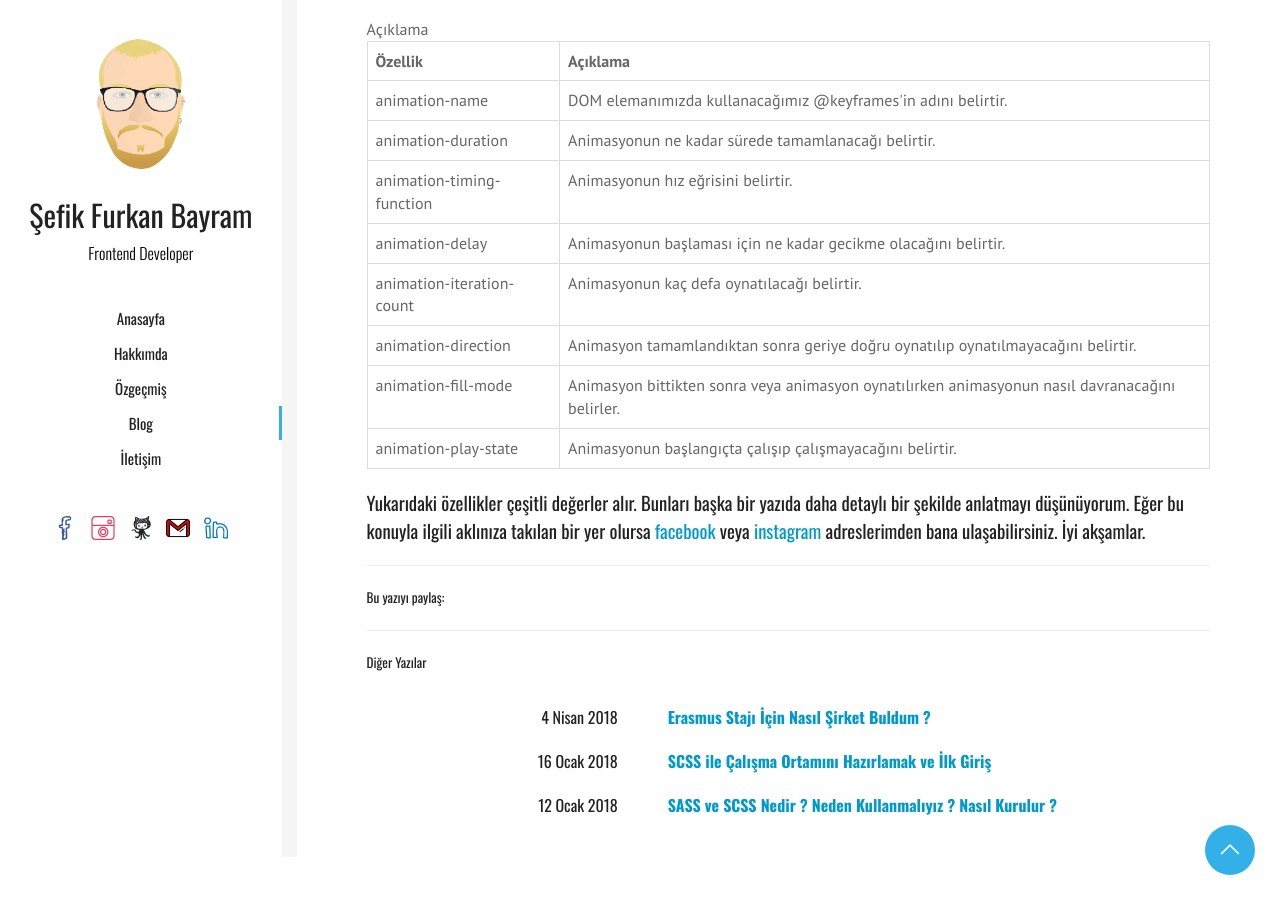
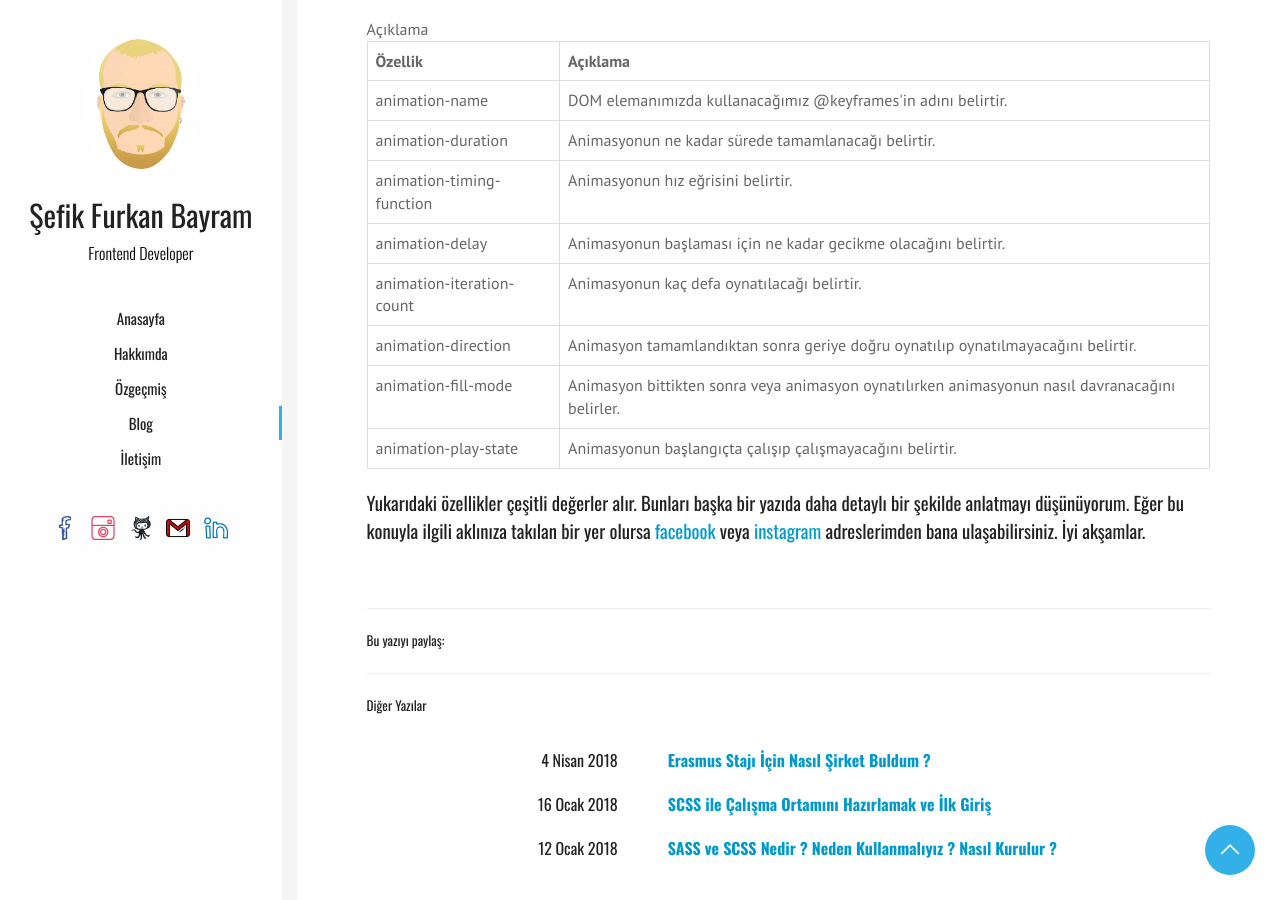
Before and after one commit to furkanbayram2/furkanbayram2.github.io, a Jekyll site: the page built from _posts/2018-04-25-css-ile-animasyon-olusturma.md, in a window 1280 px wide and 900 px high, scrolled down 1947 px. Built offline with Jekyll 4.4.1, drawn with Linux system fonts in a browser that asks for light colours; nearby versions of some CDN libraries; library files that are not in the unit come from our copies; comment, search, counter and statistics services are not loaded.

Commit message:
CSS ile Animasyon Oluşturma postu düzenlendi.

```diff
--- a/_posts/2018-04-25-css-ile-animasyon-olusturma.md
+++ b/_posts/2018-04-25-css-ile-animasyon-olusturma.md
@@ -8,6 +8,8 @@
 - animation
 - keyframes
 ---
+
+
 
 <h4>Herkese merhabalar.
     Öncelikle başlamadan önce 10-15 dakika gibi bir sürede yaptığım örneği göstererek neler yapabileceğimizi göstermek istiyorum.
@@ -131,3 +133,6 @@
 <h3>
     Yukarıdaki özellikler çeşitli değerler alır. Bunları başka bir yazıda daha detaylı bir şekilde anlatmayı düşünüyorum. Eğer bu konuyla ilgili aklınıza takılan bir yer olursa <a href="https://www.facebook.com/profile.php?id=100006148155735" target="_blank">facebook</a> veya <a href="https://www.instagram.com/furkanbayram2/" target="_blank">instagram</a> adreslerimden bana ulaşabilirsiniz. İyi akşamlar.
 </h3>
+
+
+<img style="height:0px" src="/static/images/post_image/css-ile-animasyon-olusturma.html/cover.jpg" alt="">
```
Also changed, not shown: 3 other files.
